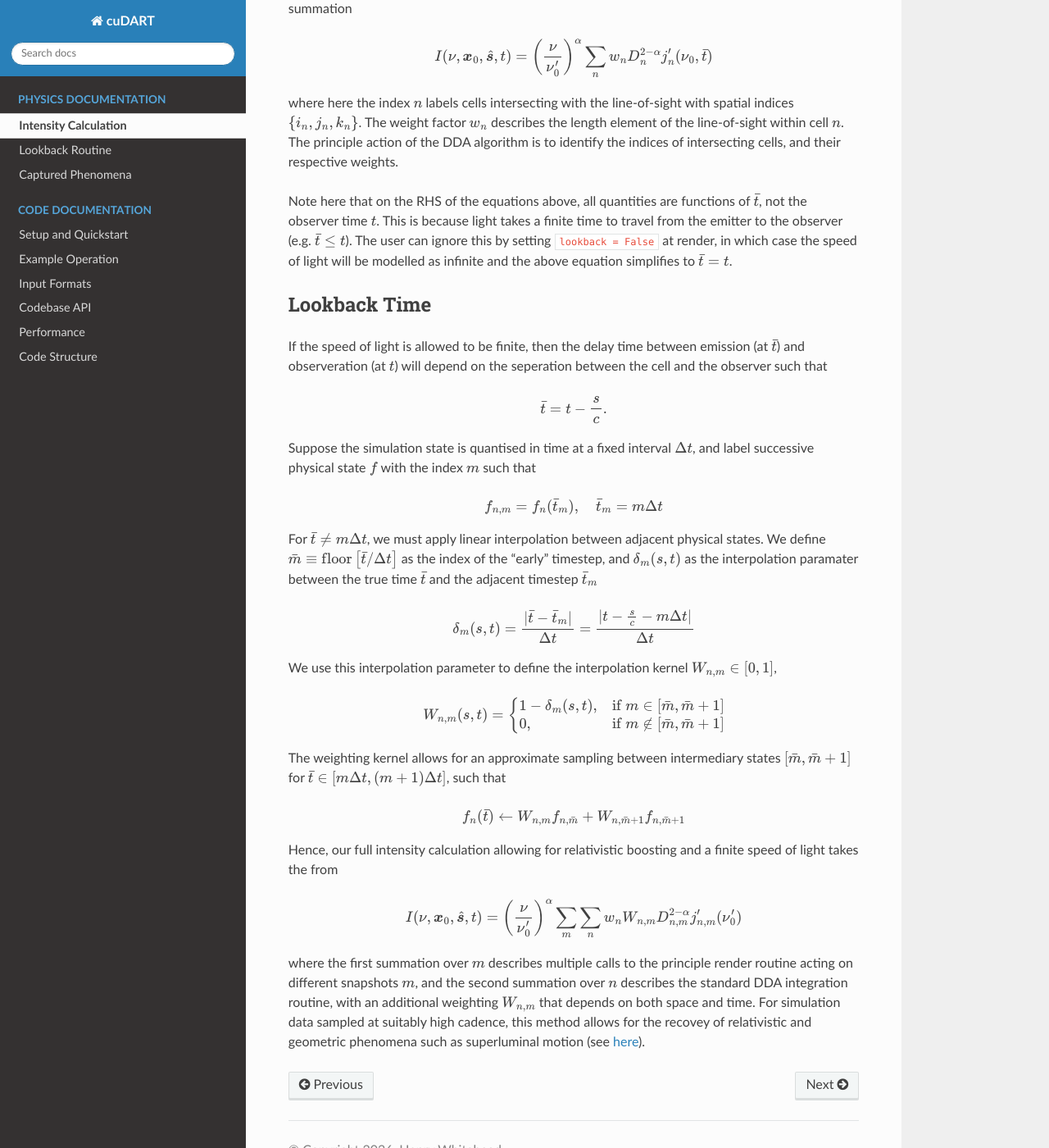
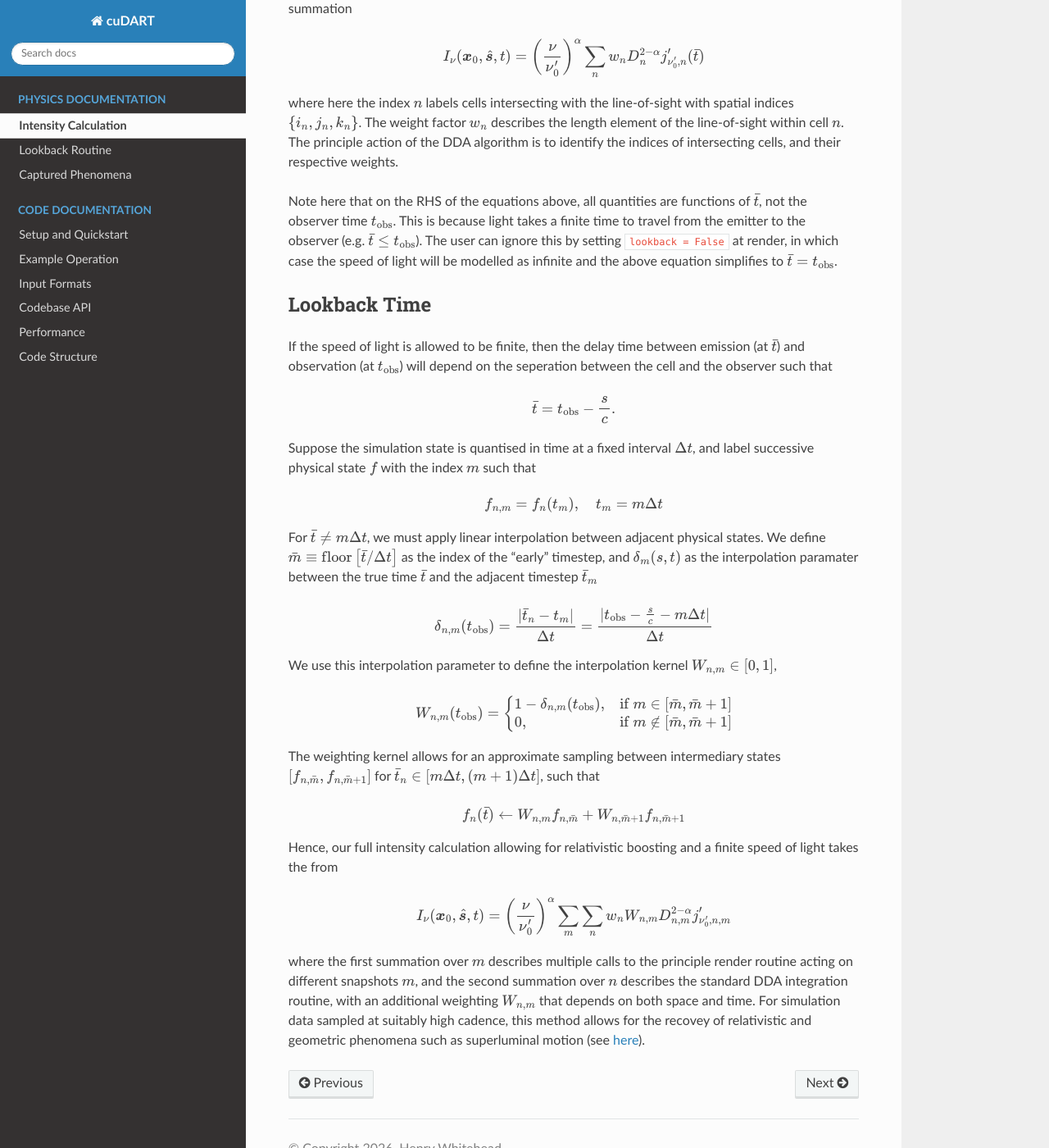
Before and after one commit to hwhitehead/cuDART, a Sphinx documentation site: the page built from docs/source/calculation.rst, in a window 1280 px wide and 1400 px high, scrolled down 927 px. Shown: the whole window at 82% size. Built offline with Sphinx 7.4.7 and the Read the Docs theme 3.1.0, drawn with Linux system fonts in a browser that asks for light colours; some of the changed text lies outside the part shown.

```diff
--- a/docs/source/calculation.rst
+++ b/docs/source/calculation.rst
@@ -23,8 +23,8 @@ The monochromatic emergent intensity measured at time :math:`t` by an observer a
 
 .. math::
 
-    I(\nu,\boldsymbol{x}_0,\hat{\boldsymbol{s}},t) &= \int j(\nu,\boldsymbol{x}) ds \\
-                         &= \left(\frac{\nu}{\nu'_0}\right)^{\alpha}\int D(\boldsymbol{x},\hat{\boldsymbol{s}},\bar{t})^{2-\alpha} j'(\nu'_0,\boldsymbol{x},\bar{t})ds.
+    I_{\nu}(\boldsymbol{x}_0,\hat{\boldsymbol{s}},t) &= \int j_{\nu}(\boldsymbol{x}) ds \\
+                         &= \left(\frac{\nu}{\nu'_0}\right)^{\alpha}\int D(\boldsymbol{x},\hat{\boldsymbol{s}},\bar{t})^{2-\alpha} j'_{\nu'_0}(\boldsymbol{x},\bar{t})ds.
 
 Here :math:`j'` is the isotropic rest-frame emissivity, :math:`\nu'_0` is the monochromatic reference frequency, :math:`\alpha` is the exponent
 for the power-law slope in the rest-frame emissivity and :math:`D` is the Doppler factor defined as
@@ -38,34 +38,34 @@ is calculated by summation
 
 .. math::
 
-    I(\nu,\boldsymbol{x}_0,\hat{\boldsymbol{s}},t) = \left(\frac{\nu}{\nu'_0}\right)^{\alpha}\sum_n w_n D_n^{2-\alpha} j'_n(\nu_0,\bar{t})
+    I_{\nu}(\boldsymbol{x}_0,\hat{\boldsymbol{s}},t) = \left(\frac{\nu}{\nu'_0}\right)^{\alpha}\sum_n w_n D_n^{2-\alpha} j'_{\nu_0',n}(\bar{t})
 
 where here the index :math:`n` labels cells intersecting with the line-of-sight with spatial indices :math:`\{i_n,j_n,k_n\}`. The weight factor
 :math:`w_n` describes the length element of the line-of-sight within cell :math:`n`. The principle action of the DDA algorithm is to identify
 the indices of intersecting cells, and their respective weights.
 
-Note here that on the RHS of the equations above, all quantities are functions of :math:`\bar{t}`, not the observer time :math:`t`. This is because light takes a finite time
-to travel from the emitter to the observer (e.g. :math:`\bar{t} \leq t`). The user can ignore this by setting :code:`lookback = False` at render, in which case
-the speed of light will be modelled as infinite and the above equation simplifies to :math:`\bar{t}=t`.
+Note here that on the RHS of the equations above, all quantities are functions of :math:`\bar{t}`, not the observer time :math:`t_\mathrm{obs}`. This is because light takes a finite time
+to travel from the emitter to the observer (e.g. :math:`\bar{t} \leq t_\mathrm{obs}`). The user can ignore this by setting :code:`lookback = False` at render, in which case
+the speed of light will be modelled as infinite and the above equation simplifies to :math:`\bar{t}=t_\mathrm{obs}`.
 
 .. _calculation_lookback:
 
 Lookback Time
 -------------
 
-If the speed of light is allowed to be finite, then the delay time between emission (at :math:`\bar{t}`) and observeration (at :math:`t`)
+If the speed of light is allowed to be finite, then the delay time between emission (at :math:`\bar{t}`) and observation (at :math:`t_\mathrm{obs}`)
 will depend on the seperation between the cell and the observer such that
 
 .. math::
 
-    \bar{t} = t - \frac{s}{c}.
+    \bar{t} = t_\mathrm{obs} - \frac{s}{c}.
 
 Suppose the simulation state is quantised in time at a fixed interval :math:`\Delta t`, and label successive physical state :math:`f`
 with the index :math:`m` such that
 
 .. math::
 
-    f_{n,m} = f_n(\bar{t}_m), \quad \bar{t}_m = m \Delta t
+    f_{n,m} = f_n(t_m), \quad t_m = m \Delta t
 
 For :math:`\bar{t} \neq m \Delta t`, we must apply linear interpolation between adjacent physical states.
 We define :math:`\bar{m} \equiv \text{floor}\left[\bar{t}/\Delta t\right]` as the index of the "early" timestep, and :math:`\delta_m(s,t)`
@@ -73,19 +73,19 @@ as the interpolation paramater between the true time :math:`\bar{t}` and the adj
 
 .. math::
 
-    \delta_m(s,t) = \frac{|\bar{t}-\bar{t}_m|}{\Delta t} = \frac{|t-\frac{s}{c}-m\Delta t|}{\Delta t}
+    \delta_{n,m}(t_\mathrm{obs}) = \frac{|\bar{t}_n-t_m|}{\Delta t} = \frac{|t_\mathrm{obs}-\frac{s}{c}-m\Delta t|}{\Delta t}
 
 We use this interpolation parameter to define the interpolation kernel :math:`W_{n,m} \in [0,1]`,
 
 .. math::
 
-    W_{n,m}(s,t) = \begin{cases}
-    1 - \delta_m(s,t), & \text{if } m \in \left[\bar{m},\bar{m}+1\right] \\
+    W_{n,m}(t_\mathrm{obs}) = \begin{cases}
+    1 - \delta_{n,m}(t_\mathrm{obs}), & \text{if } m \in \left[\bar{m},\bar{m}+1\right] \\
     0, & \text{if } m \notin \left[\bar{m},\bar{m}+1\right]
     \end{cases}
 
-The weighting kernel allows for an approximate sampling between intermediary states :math:`[\bar{m},\bar{m}+1]` for
-:math:`\bar{t} \in [m\Delta t, (m+1)\Delta t]`, such that
+The weighting kernel allows for an approximate sampling between intermediary states :math:`[f_{n,\bar{m}},f_{n,\bar{m}+1}]` for
+:math:`\bar{t}_n \in [m\Delta t, (m+1)\Delta t]`, such that
 
 .. math::
 
@@ -95,7 +95,7 @@ Hence, our full intensity calculation allowing for relativistic boosting and a f
 
 .. math::
 
-    I(\nu, \boldsymbol{x}_0, \hat{\boldsymbol{s}},t) = \left(\frac{\nu}{\nu'_0}\right)^{\alpha} \sum_m \sum_n w_n W_{n,m} D^{2-\alpha}_{n,m} j'_{n,m}(\nu'_0)
+    I_{\nu}(\boldsymbol{x}_0, \hat{\boldsymbol{s}},t) = \left(\frac{\nu}{\nu'_0}\right)^{\alpha} \sum_m \sum_n w_n W_{n,m} D^{2-\alpha}_{n,m} j'_{\nu_0',n,m}
 
 where the first summation over :math:`m` describes multiple calls to the principle render routine acting on different snapshots :math:`m`,
 and the second summation over :math:`n` describes the standard DDA integration routine, with an additional weighting :math:`W_{n,m}` that depends on both space and time.
--- a/docs/source/inputs.rst
+++ b/docs/source/inputs.rst
@@ -70,7 +70,7 @@ Converting Simulation Data
 --------------------------
 While useful for manipulation in Python, :code:`.npy` files are generally not the standard outputs from hydrodynamic simulation codes. To support conversion
 between standard simulation file formats and the :code:`.npy` files required by :code:`cuDART`, additional functions are included in :code:`pysrc`.
-Currently conversion support is available for the :code:`.vtk` files output from :code:`PLUTO`, and the :code:`.hdf5` files output from :code:`Athena++`.
+Currently conversion support is available for the :code:`.vtk` files output from :code:`PLUTO`, for emissivities generated from lagrangian particles.
 We recommend the user develops their own routines for conversion between simulation output and :code:`.npy` file as approriate for their own use case.
 
 Units
```
Also changed, not shown: docs/source/phenomena.rst (+27 -71 lines), docs/source/phenomena_deprecated.rst (added, +129 -0 lines), 1 other file.
